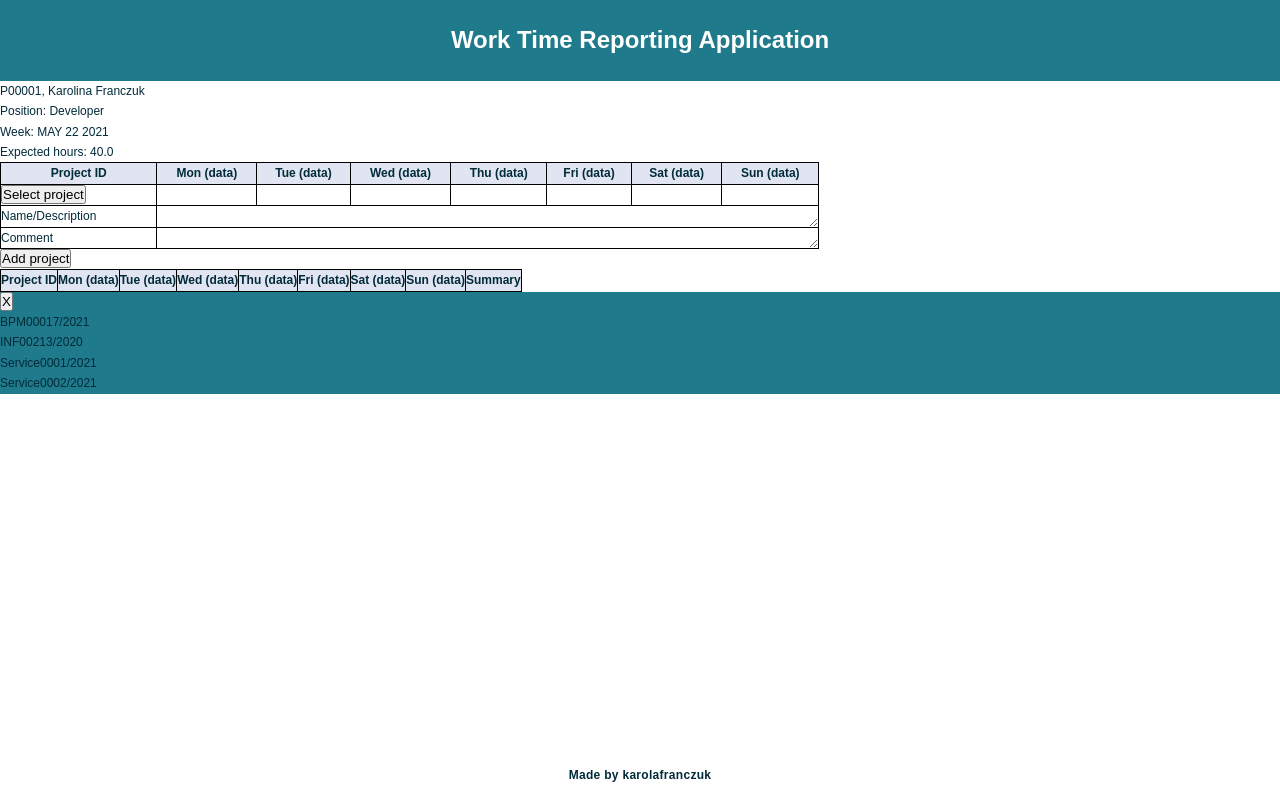
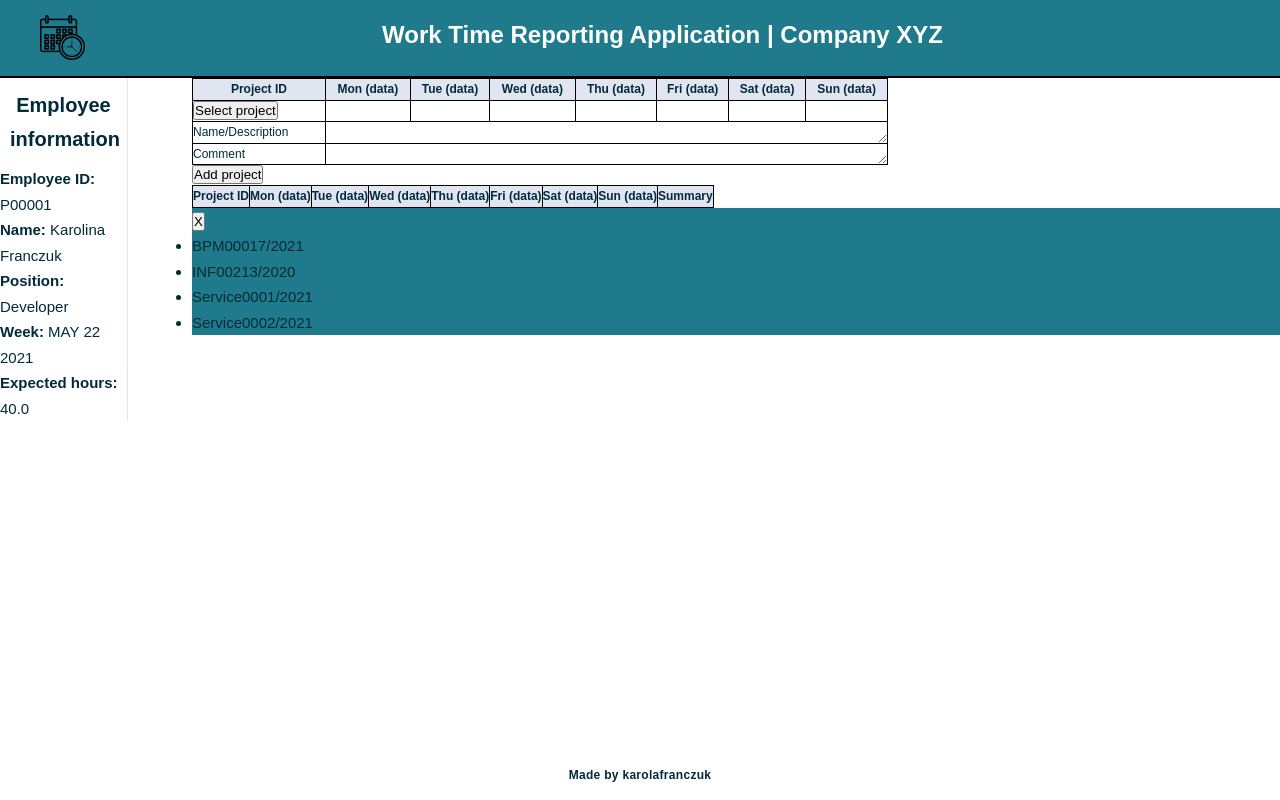
Before and after one commit to karolafranczuk/work-time-reporting-app, a React (Create React App) app in the folder work-time-reporting-app/: page / in a window 1280 px wide. Built offline with nearby package versions, Linux system fonts and the light colour scheme; no server answers.

Commit message:
Styling EmloyeeInfo component

```diff
--- a/work-time-reporting-app/public/index.html
+++ b/work-time-reporting-app/public/index.html
@@ -2,7 +2,7 @@
 <html lang="en">
   <head>
     <meta charset="utf-8" />
-    <link rel="icon" href="https://emojipedia.org/laptop/" />
+    <link rel="icon" href="../src/images/Clock.jpg" />
     <meta name="viewport" content="width=device-width, initial-scale=1" />
 
     <meta name="theme-color" content="#000000" />
--- a/work-time-reporting-app/src/components/EmployeeInfo.jsx
+++ b/work-time-reporting-app/src/components/EmployeeInfo.jsx
@@ -1,15 +1,23 @@
 import React from 'react';
 
 const EmployeeInfo = () => (
-    <div className="week-table__employee__info">
-        <span className="week-table_employee_info_header">P00001</span>, <span>Karolina Franczuk</span>
-        <br></br>
-        <span className="week-table_employee_info_header">Position:</span> <span>Developer</span>
-        <br></br>
-        <span className="week-table_employee_info_header">Week:</span> <span>MAY 22 2021</span>
-        <br></br>
-        <span className="week-table_employee_info_header">Expected hours:</span> <span>40.0</span>
-        <br></br>
+    <div className="employee-info">
+        <div className="employee-info__header-div">
+            <h1>Employee information</h1>
+        </div>
+        <div>
+            <span className="employee-info__header">Employee ID:</span> <span className="employee-info__data">P00001</span>
+            <br></br>
+            <span className="employee-info__header">Name:</span> <span className="employee-info__data">Karolina Franczuk</span>
+            <br></br>
+            <span className="employee-info__header">Position:</span> <span className="employee-info__data">Developer</span>
+            <br></br>
+            <span className="employee-info__header">Week:</span> <span className="employee-info__data">MAY 22 2021</span>
+            <br></br>
+            <span className="employee-info__header">Expected hours:</span> <span className="employee-info__data">40.0</span>
+            <br></br>
+            <div></div>
+        </div>
     </div>
 )
 
--- a/work-time-reporting-app/src/components/Header.jsx
+++ b/work-time-reporting-app/src/components/Header.jsx
@@ -1,8 +1,14 @@
 import React from 'react';
+import calendar from '../images/Calendar.png'
 
 const Header = () => (
     <div className="header">
-        <h1 className="header__title">Work Time Reporting Application</h1>
+        <div className="header__child1">
+            <img src={calendar} width="45px" />
+        </div>
+        <div className="header__child2">
+            <h1 className="header__title">Work Time Reporting Application | Company XYZ</h1>
+        </div>
     </div>
 )
 
--- a/work-time-reporting-app/src/components/WeekTable.jsx
+++ b/work-time-reporting-app/src/components/WeekTable.jsx
@@ -10,12 +10,14 @@ import SummaryWeekTable from './SummaryWeekTable';
 const WeekTable = () => {
     const {projects, fetchProjectsList} = useProjectsData();
     return (
-        <>
+        <div className="week-table">
             <EmployeeInfo />
-            <SelectedWeekTable />
-            <SummaryWeekTable />
-            <ProjectsList />
-        </>
+            <div className="content">
+                <SelectedWeekTable />
+                <SummaryWeekTable />
+                <ProjectsList />
+            </div>
+        </div>
     )
 }
 
--- a/work-time-reporting-app/src/styles/base/_global.scss
+++ b/work-time-reporting-app/src/styles/base/_global.scss
@@ -34,3 +34,8 @@ a:hover, a:active {
 span {
   display: inline !important;
 }
+
+.content {
+  float: right;
+  width: 85%;
+}
--- a/work-time-reporting-app/src/styles/base/_variables.scss
+++ b/work-time-reporting-app/src/styles/base/_variables.scss
@@ -2,6 +2,7 @@ $main-black: #000;
 $colour-1: #ffffff;
 $colour-2: #1f7a8c;
 $colour-3: #e1e5f2;
+$colour-4: hsl(312, 100%, 99%);
 
 $main-font:'Alegreya Sans SC', sans-serif;
 
--- /dev/null
+++ b/work-time-reporting-app/src/styles/modules/_employeeInfo.scss
@@ -0,0 +1,19 @@
+.employee-info {
+    float: left;
+    width: 10%;
+    height: max-content;
+
+    background-color: $colour-1;
+    height: 80%;
+    border-right: $colour-3 solid 0.1rem;
+    &__header-div {
+        font-size: 1rem;
+        color: $text-1;
+        background-color: $colour-1;
+        padding: 1rem;
+        text-align: center;
+    }
+    &__header {
+       font-weight: bolder;
+    }
+}
--- a/work-time-reporting-app/src/styles/modules/_footer.scss
+++ b/work-time-reporting-app/src/styles/modules/_footer.scss
@@ -8,6 +8,7 @@
     border-top: solid 2px rgba(white, 0.3);
     letter-spacing: 0.3px;
     font-size: 6px;
+    clear: both;
     @include respond(largePhone) {
       letter-spacing: 0;
       width: 90%;
--- a/work-time-reporting-app/src/styles/modules/_header.scss
+++ b/work-time-reporting-app/src/styles/modules/_header.scss
@@ -1,8 +1,21 @@
 .header {
-    text-align: center;
+    display: flex;
+    justify-content: flex-start;
+    text-align: left;
     border: transparent;
     background-color: $colour-2;
-    padding: 2rem 3rem;
+    padding: 1.5rem 4rem 1rem;
+    border-bottom: 2px solid black;
+
+    &__child1 {
+      flex-direction: column;
+      flex-grow: 1;
+    }
+
+    &__child2 {
+      flex-direction: column;
+      flex-grow: 1;
+    }
 
     &__title {
       font-weight: 600;
--- a/work-time-reporting-app/src/styles/modules/_weekTable.scss
+++ b/work-time-reporting-app/src/styles/modules/_weekTable.scss
@@ -1,5 +1,6 @@
 .week-table{
     font-size: 15px;
+
 
     &__table{
         font-size: 12px;
--- a/work-time-reporting-app/src/styles/styles.scss
+++ b/work-time-reporting-app/src/styles/styles.scss
@@ -6,3 +6,4 @@
 @import "./modules/header";
 @import "./modules/weekTable";
 @import "./modules/projectsList";
+@import "./modules/employeeInfo";
```
Also changed, not shown: work-time-reporting-app/src/images/Calendar.png (added), work-time-reporting-app/src/images/Clock.jpg (added).
